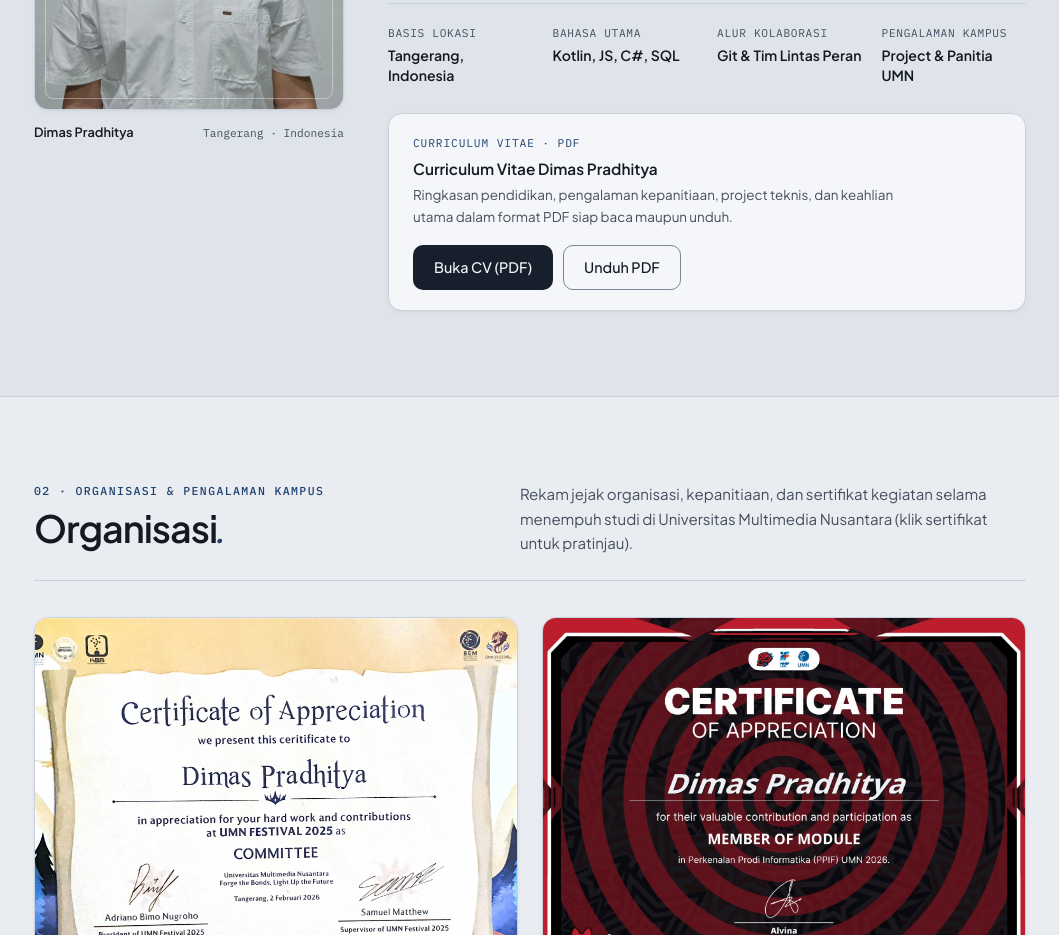
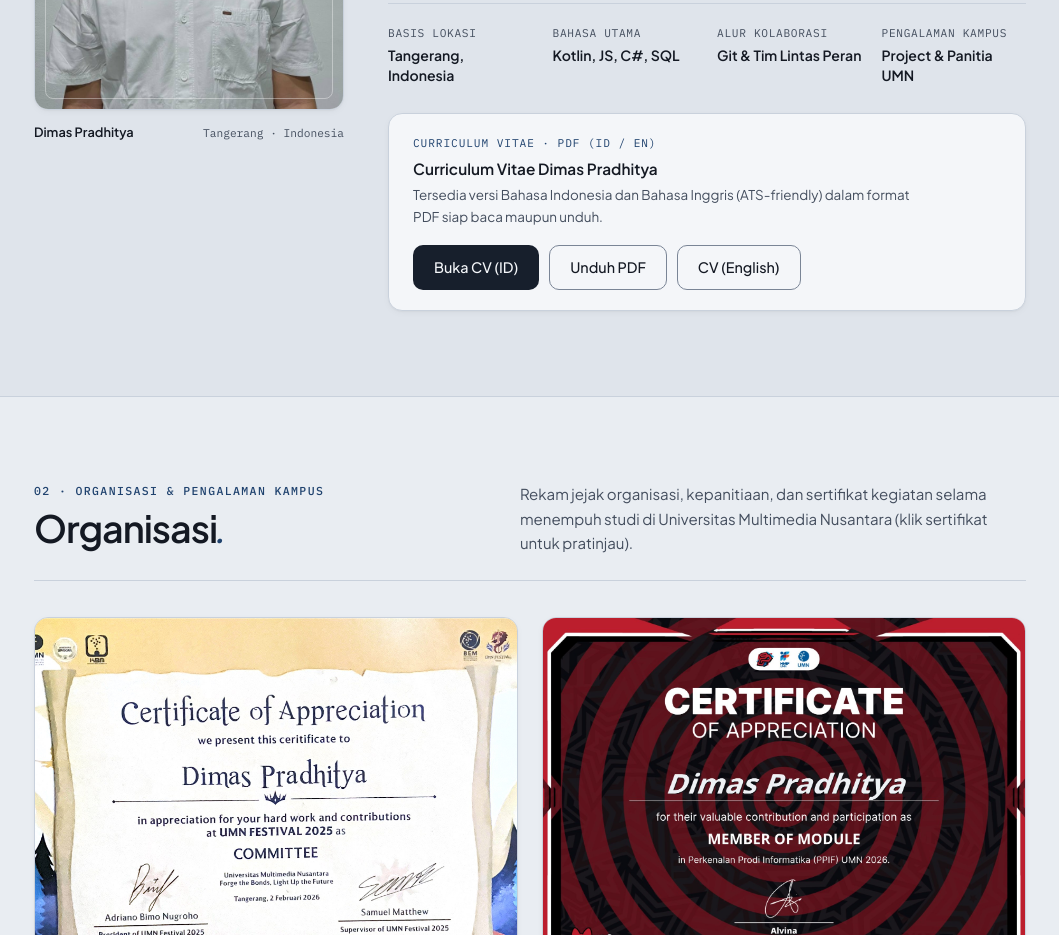
Before and after one commit to CryGord00/Portofolio, a plain HTML site: page index.html in a window 1280 px wide. Shown: the part 1329-2264 px from the top of the page, without its empty margins (103-1162 px from the left). Drawn offline with nearby package versions, Linux system fonts and the light colour scheme; a web font is replaced by a local one.

Commit message:
feat: add English ATS-friendly CV PDF and wire bilingual CV slot links

```diff
--- a/index.html
+++ b/index.html
@@ -328,13 +328,14 @@
             <!-- Dedicated Web CV Slot -->
             <div id="cv-slot" class="cv-slot-card">
               <div class="cv-slot-copy">
-                <span class="cv-slot-kicker" data-i18n="cvKicker">Curriculum Vitae &middot; PDF</span>
+                <span class="cv-slot-kicker" data-i18n="cvKicker">Curriculum Vitae &middot; PDF (ID / EN)</span>
                 <p class="cv-slot-title" data-i18n="cvTitle">Curriculum Vitae Dimas Pradhitya</p>
-                <p class="cv-slot-desc" data-i18n="cvDesc">Ringkasan pendidikan, pengalaman kepanitiaan, project teknis, dan keahlian utama dalam format PDF siap baca maupun unduh.</p>
+                <p class="cv-slot-desc" data-i18n="cvDesc">Tersedia versi Bahasa Indonesia dan Bahasa Inggris (ATS-friendly) dalam format PDF siap baca maupun unduh.</p>
               </div>
               <div class="cv-slot-actions">
-                <a href="assets/cv-dimas-pradhitya.pdf?v=20261123b" target="_blank" rel="noopener noreferrer" class="btn btn-primary" data-i18n="cvBtnOpen">Buka CV (PDF)</a>
-                <a href="assets/cv-dimas-pradhitya.pdf?v=20261123b" download="CV-Dimas-Pradhitya.pdf" class="btn btn-secondary" data-i18n="cvBtnDownload">Unduh PDF</a>
+                <a id="cvOpenBtn" href="assets/cv-dimas-pradhitya.pdf?v=20261123b" target="_blank" rel="noopener noreferrer" class="btn btn-primary" data-i18n="cvBtnOpen">Buka CV (ID)</a>
+                <a id="cvDownloadBtn" href="assets/cv-dimas-pradhitya.pdf?v=20261123b" download="CV-Dimas-Pradhitya-ID.pdf" class="btn btn-secondary" data-i18n="cvBtnDownload">Unduh PDF</a>
+                <a id="cvAltBtn" href="assets/cv-dimas-pradhitya-en.pdf?v=20261125a" target="_blank" rel="noopener noreferrer" class="btn btn-secondary" data-i18n="cvBtnAlt">CV (English)</a>
               </div>
             </div>
           </div>
@@ -890,7 +891,7 @@
   <script src="js/LanyardController.js?v=20261117r" defer></script>
   <script src="js/PageLoaderController.js?v=20261123c" defer></script>
   <script src="js/ProfileWidgetsController.js?v=20261124b" defer></script>
-  <script src="js/LanguageController.js?v=20261124b" defer></script>
+  <script src="js/LanguageController.js?v=20261125a" defer></script>
   <script src="script.js?v=20261124b" defer></script>
 </body>
 </html>
--- a/js/LanguageController.js
+++ b/js/LanguageController.js
@@ -49,12 +49,13 @@
       detailCampusLabel: 'Pengalaman Kampus',
       detailCampusValue: 'Project & Panitia UMN',
 
-      cvKicker: 'Curriculum Vitae · PDF',
+      cvKicker: 'Curriculum Vitae · PDF (ID / EN)',
       cvTitle: 'Curriculum Vitae Dimas Pradhitya',
       cvDesc:
-        'Ringkasan pendidikan, pengalaman kepanitiaan, project teknis, dan keahlian utama dalam format PDF siap baca maupun unduh.',
-      cvBtnOpen: 'Buka CV (PDF)',
+        'Tersedia versi Bahasa Indonesia dan Bahasa Inggris (ATS-friendly) dalam format PDF siap baca maupun unduh.',
+      cvBtnOpen: 'Buka CV (ID)',
       cvBtnDownload: 'Unduh PDF',
+      cvBtnAlt: 'CV (English)',
 
       orgKicker: '02 · Organisasi & Pengalaman Kampus',
       orgTitleHtml: 'Organisasi<span class="editorial-italic">.</span>',
@@ -214,12 +215,13 @@
       detailCampusLabel: 'Campus Activities',
       detailCampusValue: 'Projects & UMN Committees',
 
-      cvKicker: 'Curriculum Vitae · PDF',
+      cvKicker: 'Curriculum Vitae · PDF (EN / ID)',
       cvTitle: "Dimas Pradhitya's Curriculum Vitae",
       cvDesc:
-        'Overview of education, committee leadership, technical projects, and core skills in a ready-to-view and downloadable PDF format.',
-      cvBtnOpen: 'Open CV (PDF)',
+        'Available in both English (ATS-friendly) and Indonesian PDF versions, ready to view or download.',
+      cvBtnOpen: 'Open CV (EN)',
       cvBtnDownload: 'Download PDF',
+      cvBtnAlt: 'CV (Indonesian)',
 
       orgKicker: '02 · Campus Organizations & Leadership',
       orgTitleHtml: 'Organizations<span class="editorial-italic">.</span>',
@@ -387,6 +389,27 @@
       }
     }
 
+    syncCvLinks(lang) {
+      const openBtn = document.getElementById('cvOpenBtn');
+      const dlBtn = document.getElementById('cvDownloadBtn');
+      const altBtn = document.getElementById('cvAltBtn');
+      const isEn = lang === 'en';
+      const primaryHref = isEn
+        ? 'assets/cv-dimas-pradhitya-en.pdf?v=20261125a'
+        : 'assets/cv-dimas-pradhitya.pdf?v=20261123b';
+      const altHref = isEn
+        ? 'assets/cv-dimas-pradhitya.pdf?v=20261123b'
+        : 'assets/cv-dimas-pradhitya-en.pdf?v=20261125a';
+      const dlFilename = isEn ? 'CV-Dimas-Pradhitya-EN.pdf' : 'CV-Dimas-Pradhitya-ID.pdf';
+
+      if (openBtn) openBtn.setAttribute('href', primaryHref);
+      if (dlBtn) {
+        dlBtn.setAttribute('href', primaryHref);
+        dlBtn.setAttribute('download', dlFilename);
+      }
+      if (altBtn) altBtn.setAttribute('href', altHref);
+    }
+
     apply(lang) {
       const safeLang = lang === 'en' ? 'en' : 'id';
       const dict = TRANSLATIONS[safeLang];
@@ -413,6 +436,7 @@
       });
 
       this.syncCertificateAttributes(dict);
+      this.syncCvLinks(safeLang);
 
       if (this.button) {
         this.button.setAttribute('aria-label', dict.langSwitchAria);
```
Also changed, not shown: 1 other file.
